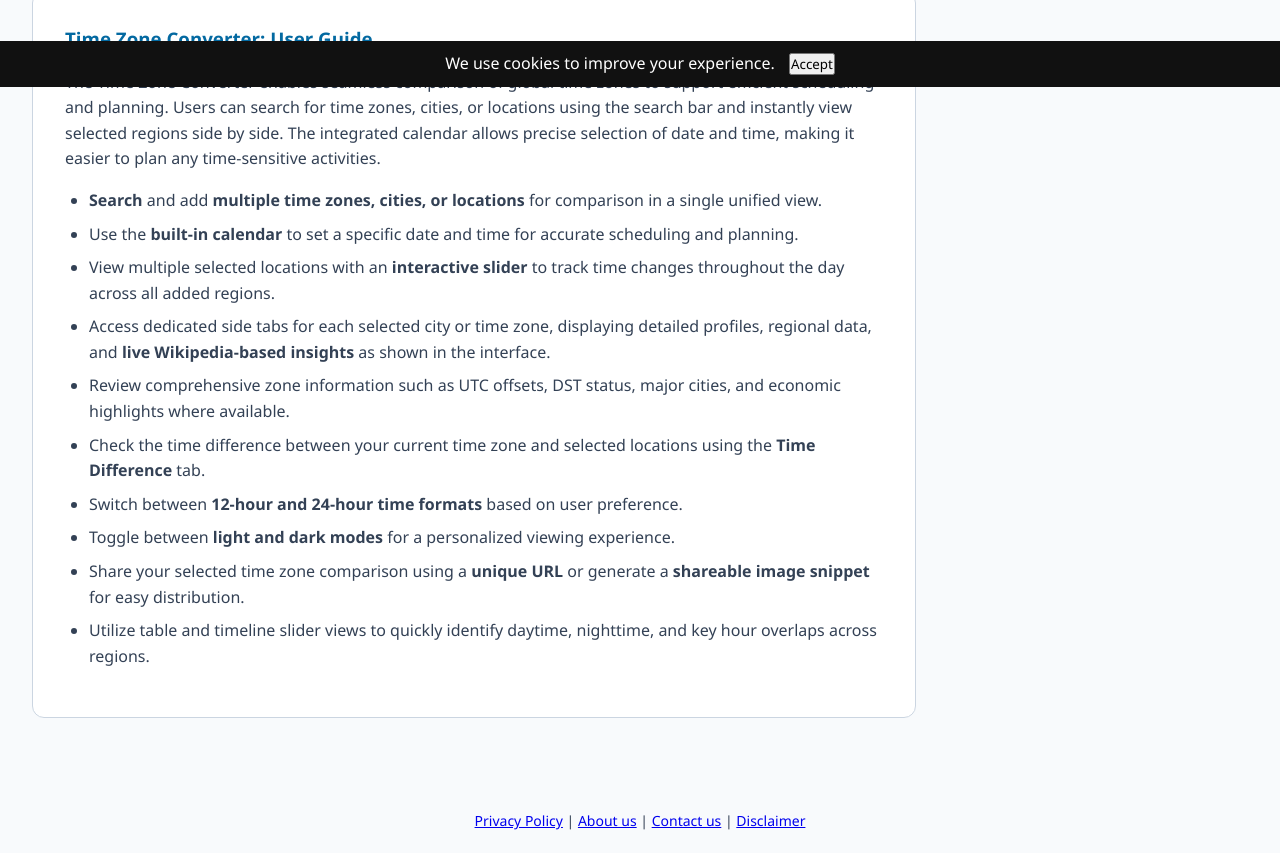
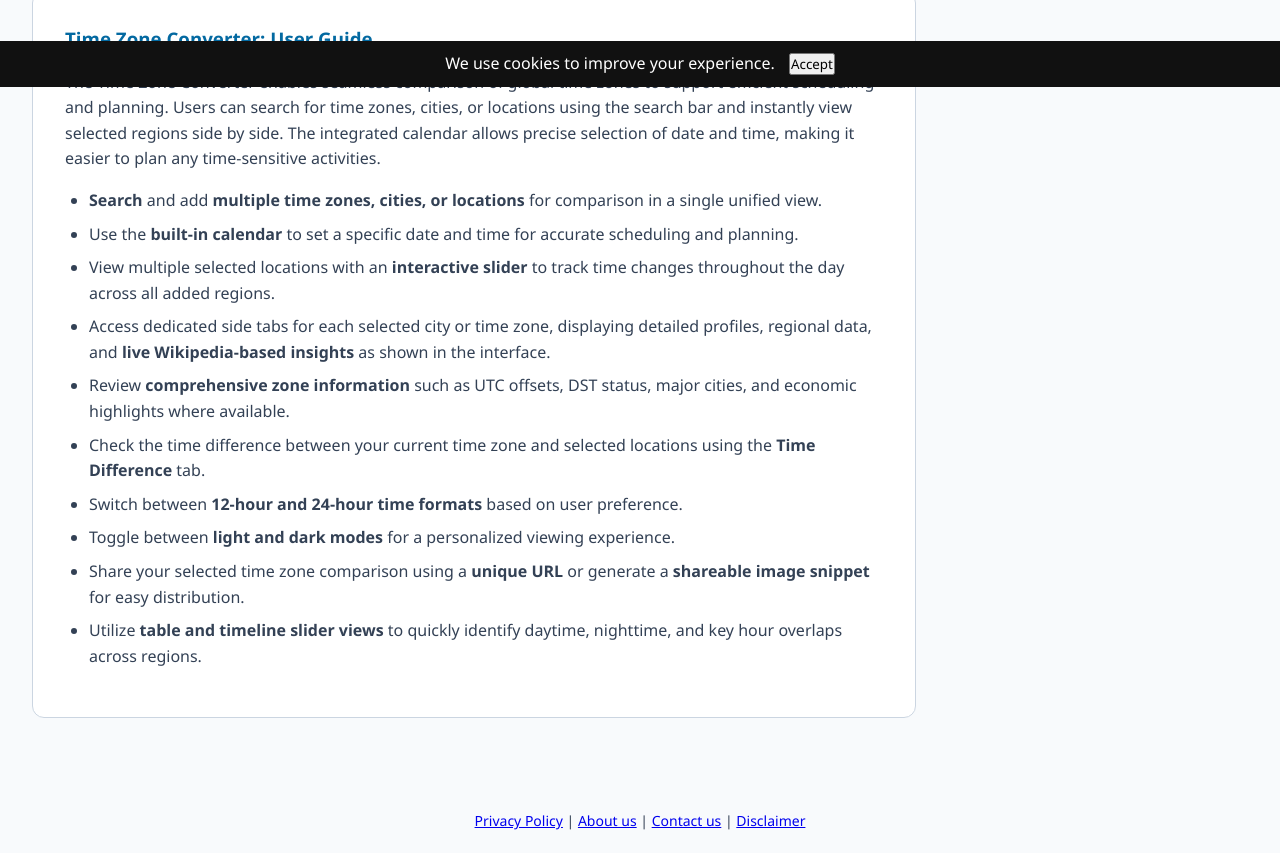
Before and after one commit to shivanisiva0803/tiktimezonefly, a plain HTML site: page index.html in a window 1280 px wide. Shown: the part 713-1566 px from the top of the page. Drawn offline with nearby package versions, Linux system fonts and the light colour scheme; no server answers.

Commit message:
Update index.html

```diff
--- a/index.html
+++ b/index.html
@@ -521,12 +521,12 @@ body {
                             <li>Use the  <strong>built-in calendar</strong> to set a specific date and time for accurate scheduling and planning.</li>
                             <li>View multiple selected locations with an <strong>interactive slider</strong> to track time changes throughout the day across all added regions.</li>
                             <li>Access dedicated side tabs for each selected city or time zone, displaying detailed profiles, regional data, and <strong>live Wikipedia-based insights</strong> as shown in the interface.</li>
-                            <li>Review comprehensive zone information such as UTC offsets, DST status, major cities, and economic highlights where available.</li>
+                            <li>Review <strong>comprehensive zone information</strong> such as UTC offsets, DST status, major cities, and economic highlights where available.</li>
                             <li>Check the time difference between your current time zone and selected locations using the <strong>Time Difference</strong> tab.</li>
                             <li>Switch between <strong>12-hour and 24-hour time formats</strong> based on user preference.</li>
                             <li>Toggle between <strong>light and dark modes</strong> for a personalized viewing experience.</li>
                             <li>Share your selected time zone comparison using a <strong>unique URL</strong> or generate a <strong>shareable image snippet</strong> for easy distribution.</li>
-                            <li>Utilize table and timeline slider views to quickly identify daytime, nighttime, and key hour overlaps across regions.</li>
+                            <li>Utilize <strong>table and timeline slider views</strong> to quickly identify daytime, nighttime, and key hour overlaps across regions.</li>
                         </ul>
                     </section>
                 </div>
```
